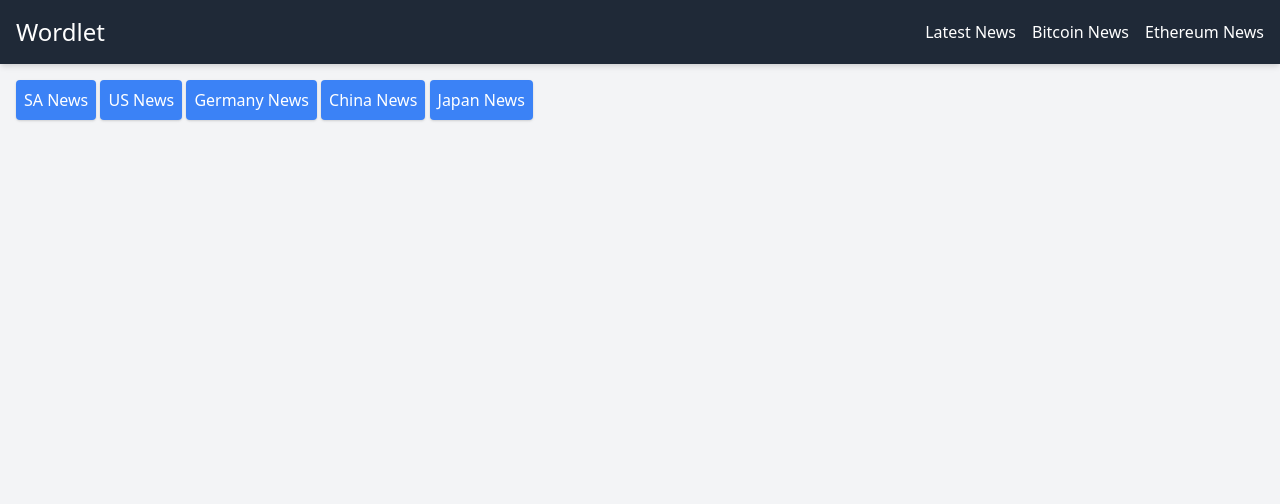
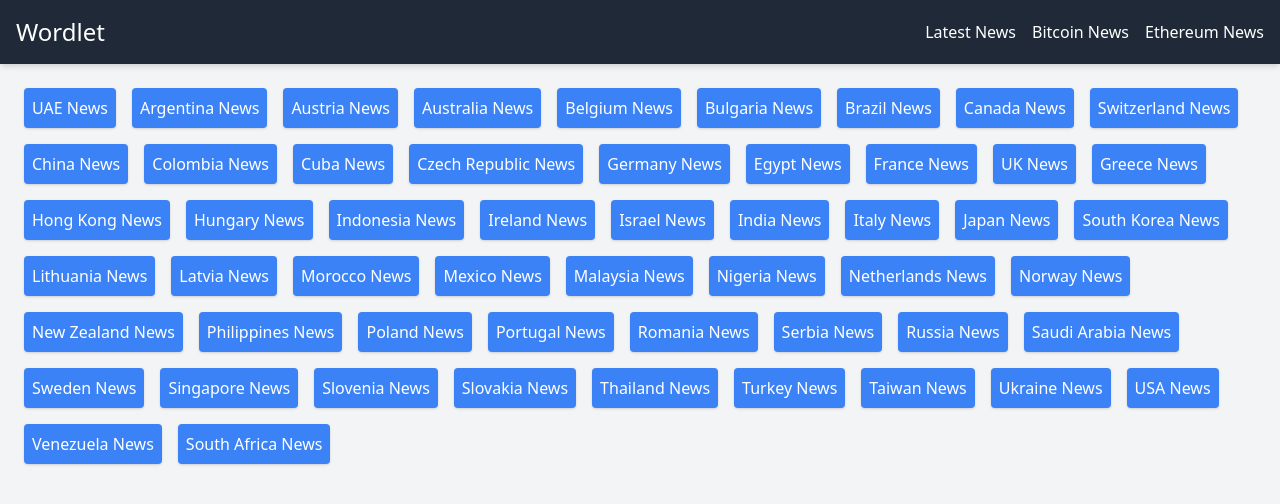
Before and after one commit to SbaRou339/Boilerpitch, a website built with Vite: page project/index.html in a window 1280 px wide. Built offline with nearby package versions, Linux system fonts and the light colour scheme; no server answers.

Commit message:
Created buttons using javascript

```diff
--- a/project/index.html
+++ b/project/index.html
@@ -21,13 +21,7 @@
             </nav>
         </div>
     </header>
-    <div class="container mx-auto p-4">
-        <button id="sa-news-button" class="p-2 bg-blue-500 text-white rounded shadow">SA News</button>
-        <button id="us-news-button" class="p-2 bg-blue-500 text-white rounded shadow">US News</button>
-        <button id="de-news-button" class="p-2 bg-blue-500 text-white rounded shadow">Germany News</button>
-        <button id="ch-news-button" class="p-2 bg-blue-500 text-white rounded shadow">China News</button>
-        <button id="jp-news-button" class="p-2 bg-blue-500 text-white rounded shadow">Japan News</button>
-    </div>
+    <div class="container mx-auto p-4" id="country-buttons"></div>
     <main>
         <div class="container mx-auto p-4">
             <h2 id="headline" class="text-xl font-semibold mb-4"></h2>
--- a/project/main.js
+++ b/project/main.js
@@ -20,20 +20,39 @@ document.addEventListener("DOMContentLoaded", () => {
     let showImages = true;
 
     const countries = [
-        "ae", "ar", "at", "au", "be", "bg", "br", "ca", "ch", "cn", "co", "cu",
-        "cz", "de", "eg", "fr", "gb", "gr", "hk", "hu", "id", "ie", "il", "in",
-        "it", "jp", "kr", "lt", "lv", "ma", "mx", "my", "ng", "nl", "no", "nz",
-        "ph", "pl", "pt", "ro", "rs", "ru", "sa", "se", "sg", "si", "sk", "th",
-        "tr", "tw", "ua", "us", "ve", "za"
+        { code: "ae", name: "UAE" }, { code: "ar", name: "Argentina" }, { code: "at", name: "Austria" },
+        { code: "au", name: "Australia" }, { code: "be", name: "Belgium" }, { code: "bg", name: "Bulgaria" },
+        { code: "br", name: "Brazil" }, { code: "ca", name: "Canada" }, { code: "ch", name: "Switzerland" },
+        { code: "cn", name: "China" }, { code: "co", name: "Colombia" }, { code: "cu", name: "Cuba" },
+        { code: "cz", name: "Czech Republic" }, { code: "de", name: "Germany" }, { code: "eg", name: "Egypt" },
+        { code: "fr", name: "France" }, { code: "gb", name: "UK" }, { code: "gr", name: "Greece" },
+        { code: "hk", name: "Hong Kong" }, { code: "hu", name: "Hungary" }, { code: "id", name: "Indonesia" },
+        { code: "ie", name: "Ireland" }, { code: "il", name: "Israel" }, { code: "in", name: "India" },
+        { code: "it", name: "Italy" }, { code: "jp", name: "Japan" }, { code: "kr", name: "South Korea" },
+        { code: "lt", name: "Lithuania" }, { code: "lv", name: "Latvia" }, { code: "ma", name: "Morocco" },
+        { code: "mx", name: "Mexico" }, { code: "my", name: "Malaysia" }, { code: "ng", name: "Nigeria" },
+        { code: "nl", name: "Netherlands" }, { code: "no", name: "Norway" }, { code: "nz", name: "New Zealand" },
+        { code: "ph", name: "Philippines" }, { code: "pl", name: "Poland" }, { code: "pt", name: "Portugal" },
+        { code: "ro", name: "Romania" }, { code: "rs", name: "Serbia" }, { code: "ru", name: "Russia" },
+        { code: "sa", name: "Saudi Arabia" }, { code: "se", name: "Sweden" }, { code: "sg", name: "Singapore" },
+        { code: "si", name: "Slovenia" }, { code: "sk", name: "Slovakia" }, { code: "th", name: "Thailand" },
+        { code: "tr", name: "Turkey" }, { code: "tw", name: "Taiwan" }, { code: "ua", name: "Ukraine" },
+        { code: "us", name: "USA" }, { code: "ve", name: "Venezuela" }, { code: "za", name: "South Africa" }
     ];
 
-    /**
-     * Fetches news articles from the News API and displays them on the page.
-     *
-     * @param {string} url - The URL of the News API endpoint.
-     * @param {string} title - The title of the news section.
-     * @param {boolean} [append=false] - Whether to append the fetched news or replace the existing news.
-     */
+    const createCountryButtons = () => {
+        const countryButtonsContainer = document.getElementById("country-buttons");
+        countries.forEach((country) => {
+            const button = document.createElement("button");
+            button.id = `${country.code}-news-button`;
+            button.dataset.countryCode = country.code;
+            button.textContent = `${country.name} News`;
+            button.classList.add("p-2", "bg-blue-500", "text-white", "rounded", "shadow", "m-2");
+            button.addEventListener("click", handleCountryNewsClick);
+            countryButtonsContainer.appendChild(button);
+        });
+    };
+
     const fetchNews = (url, title, append = false) => {
         currentUrl = url;
         fetch(url)
@@ -44,13 +63,11 @@ document.addEventListener("DOMContentLoaded", () => {
                 return response.json();
             })
             .then((data) => {
-                // Check if there are any articles
                 if (!data.articles || data.articles.length === 0) {
                     newsList.innerHTML = `<p>No news articles found.</p>`;
                     return;
                 }
 
-                // Clear previous news only if not appending
                 if (!append) {
                     newsList.innerHTML = "";
                     headline.textContent = title;
@@ -64,7 +81,6 @@ document.addEventListener("DOMContentLoaded", () => {
                     "gap-4"
                 );
 
-                // Loop through each article and create a list item for it
                 data.articles.forEach((article) => {
                     const listItem = document.createElement("li");
                     listItem.classList.add(
@@ -89,7 +105,6 @@ document.addEventListener("DOMContentLoaded", () => {
                     container.appendChild(listItem);
                 });
 
-                // Append or replace the news list on the page
                 if (append) {
                     newsList.appendChild(container);
                 } else {
@@ -97,7 +112,6 @@ document.addEventListener("DOMContentLoaded", () => {
                     newsList.appendChild(container);
                 }
 
-                // Show or hide the "Show More" button
                 if (data.articles.length === pageSize) {
                     newsList.appendChild(showMoreButton);
                 } else {
@@ -110,32 +124,24 @@ document.addEventListener("DOMContentLoaded", () => {
     };
 
     const handleCountryNewsClick = (event) => {
-        currentPage = 1; // Reset current page for new fetch
+        currentPage = 1;
         const countryCode = event.target.dataset.countryCode;
         const url = `https://newsapi.org/v2/top-headlines?country=${countryCode}&apiKey=${apiKey}`;
         showImages = false;
         fetchNews(url, `${countryCode.toUpperCase()} News`);
     };
 
-    countries.forEach((country) => {
-        const button = document.getElementById(`${country}-news-button`);
-        if (button) {
-            button.dataset.countryCode = country;
-            button.addEventListener("click", handleCountryNewsClick);
-        }
-    });
-
     bitcoinLink.addEventListener("click", (e) => {
-        e.preventDefault(); // Prevent default link behavior
-        currentPage = 1; // Reset current page for new fetch
+        e.preventDefault();
+        currentPage = 1;
         const url = `https://newsapi.org/v2/everything?q=bitcoin&pageSize=${pageSize}&page=${currentPage}&apiKey=${apiKey}`;
         showImages = true;
         fetchNews(url, "Bitcoin News");
     });
 
     latestNewsLink.addEventListener("click", (e) => {
-        e.preventDefault(); // Prevent default link behavior
-        currentPage = 1; // Reset current page for new fetch
+        e.preventDefault();
+        currentPage = 1;
         const url = `https://newsapi.org/v2/top-headlines?sources=bbc-news&apiKey=${apiKey}`;
         showImages = true;
         fetchNews(url, "Latest News (BBC)");
@@ -147,7 +153,8 @@ document.addEventListener("DOMContentLoaded", () => {
         fetchNews(url, headline.textContent, true);
     });
 
-    // Initial fetch for Tech Crunch News on page load
-    const url = `https://newsapi.org/v2/everything?q=bitcoin&pageSize=${pageSize}&page=${currentPage}&apiKey=${apiKey}`;
-    fetchNews(url, "Top Headlines");
+    createCountryButtons();
+
+    const initialUrl = `https://newsapi.org/v2/everything?domains=techcrunch.com,thenextweb.com&pageSize=${pageSize}&page=${currentPage}&apiKey=${apiKey}`;
+    fetchNews(initialUrl, "Tech News");
 });
```
